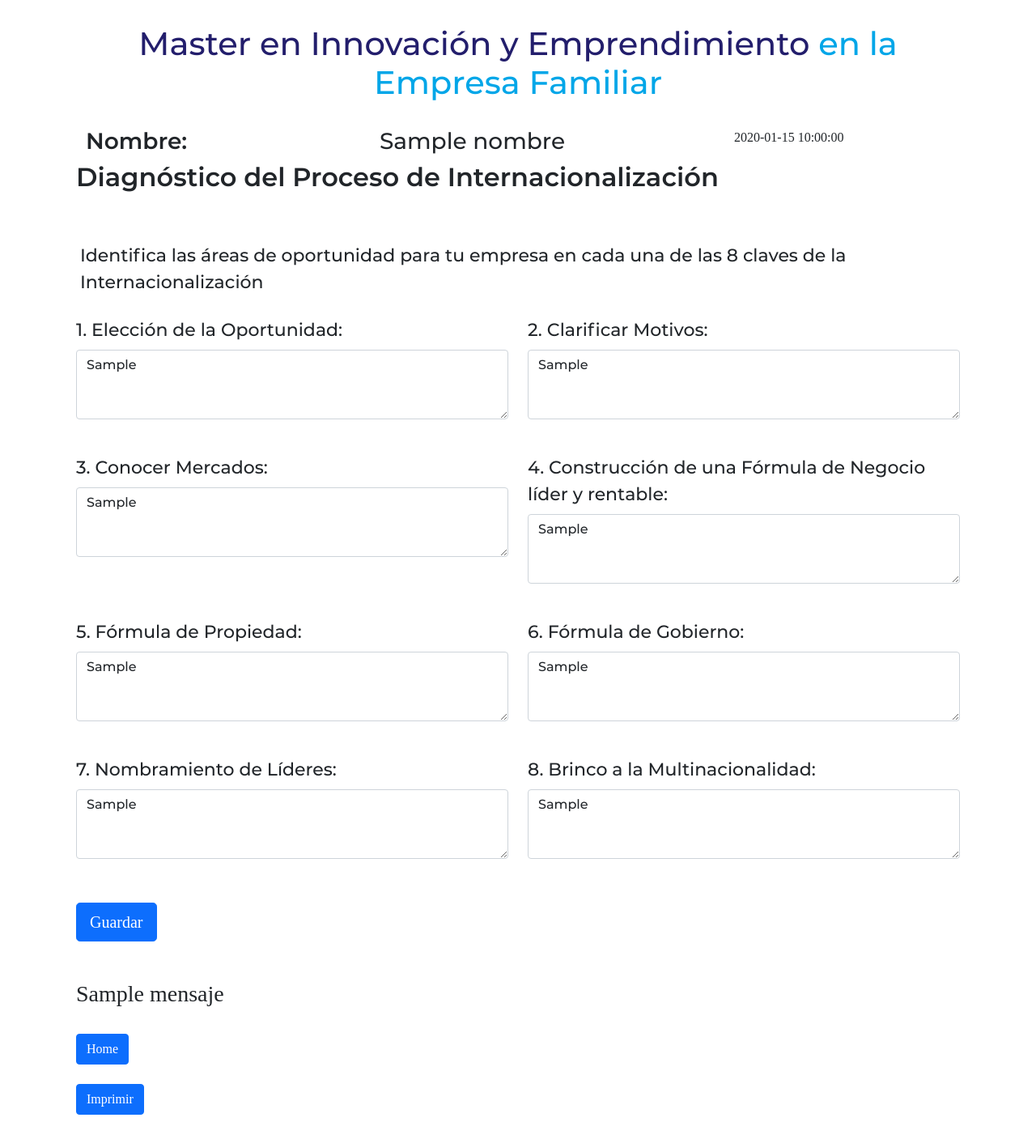
After one commit to k2gutierrez/miyeef, a Flask app: template templates/diagnosticointernacionalizacion.html in a window 1280 px wide. The commit adds this page. Shown: the whole page at 81% size. Run offline with Flask 2, Linux system fonts and the light colour scheme; the template is opened without the code that fills it: most values are stand-ins (such as "Sample title", 1, 10 or a date in 2020); some web fonts are replaced.

Commit message:
se agregó sucesión y dianóstico de internacionalización

```diff
--- a/app.py
+++ b/app.py
@@ -2087,6 +2087,177 @@ def radararmonia():
     r3=r3, r4=r4, r5=r5, r6=r6, r7=r7, r8=r8, labels=labels, values=values)
 
 ###############################################################################################
+@app.route('/sucesion', methods= ['POST', 'GET'])
+def sucesion():
+
+    token = session['user']
+    user = auth.get_account_info(token)
+    localId = user['users'][0]['localId']
+    n = str(db.child(localId).child('NAME').get().val())
+    nombre = n.title()
+    mcont = {}
+    r1 = ''
+    r2 = ''
+    r3 = ''
+    r4 = ''
+    r5 = ''
+    r6 = ''
+    r7 = ''
+    mensaje = ''
+    hoy = date.today()
+
+    r1 = db.child(localId).child('MASTER').child("sucesion").child('r1').get().val()
+    r2 = db.child(localId).child('MASTER').child("sucesion").child('r2').get().val()
+    r3 = db.child(localId).child('MASTER').child("sucesion").child('r3').get().val()
+    r4 = db.child(localId).child('MASTER').child("sucesion").child('r4').get().val()
+    r5 = db.child(localId).child('MASTER').child("sucesion").child('r5').get().val()
+    r6 = db.child(localId).child('MASTER').child("sucesion").child('r6').get().val()
+    r7 = db.child(localId).child('MASTER').child("sucesion").child('r7').get().val()
+    fecha = db.child(localId).child('MASTER').child("sucesion").child('fecha').get().val()
+
+    if r1 is None:
+        r1 = ''
+
+    if r2 is None:
+        r2 = ''
+
+    if r3 is None:
+        r3 = ''
+
+    if r4 is None:
+        r4 = ''
+
+    if r5 is None:
+        r5 = ''
+
+    if r6 is None:
+        r6 = ''
+
+    if r7 is None:
+        r7 = ''
+
+    if fecha is None:
+        fecha = hoy
+    else:
+        fecha
+
+    if request.method == 'POST':
+        r1 = request.form.get('r1')
+        r2 = request.form.get('r2')
+        r3 = request.form.get('r3')
+        r4 = request.form.get('r4')
+        r5 = request.form.get('r5')
+        r6 = request.form.get('r6')
+        r7 = request.form.get('r7')
+
+        mcont = {
+            "r1": r1,
+            "r2": r2,
+            "r3": r3,
+            "r4": r4,
+            "r5": r5,
+            "r6": r6,
+            "r7": r7,
+            "fecha": str(hoy)
+        }
+
+        mc = db.child(localId).child('MASTER').child("sucesion").set(mcont)
+        mc
+        mensaje = 'Los registros han quedado guardados'
+
+    return render_template('sucesion.html', mcont=mcont, mensaje=mensaje, nombre=nombre, fecha=fecha, r1=r1, r2=r2,
+    r3=r3, r4=r4, r5=r5, r6=r6, r7=r7)
+
+###############################################################################################
+@app.route('/diagnosticointernacionalizacion', methods= ['POST', 'GET'])
+def diagnosticointernacionalizacion():
+
+    token = session['user']
+    user = auth.get_account_info(token)
+    localId = user['users'][0]['localId']
+    n = str(db.child(localId).child('NAME').get().val())
+    nombre = n.title()
+    mcont = {}
+    r1 = ''
+    r2 = ''
+    r3 = ''
+    r4 = ''
+    r5 = ''
+    r6 = ''
+    r7 = ''
+    r8 = ''
+    mensaje = ''
+    hoy = date.today()
+
+    r1 = db.child(localId).child('MASTER').child("diagnostico del proceso de internacionalizacion").child('r1').get().val()
+    r2 = db.child(localId).child('MASTER').child("diagnostico del proceso de internacionalizacion").child('r2').get().val()
+    r3 = db.child(localId).child('MASTER').child("diagnostico del proceso de internacionalizacion").child('r3').get().val()
+    r4 = db.child(localId).child('MASTER').child("diagnostico del proceso de internacionalizacion").child('r4').get().val()
+    r5 = db.child(localId).child('MASTER').child("diagnostico del proceso de internacionalizacion").child('r5').get().val()
+    r6 = db.child(localId).child('MASTER').child("diagnostico del proceso de internacionalizacion").child('r6').get().val()
+    r7 = db.child(localId).child('MASTER').child("diagnostico del proceso de internacionalizacion").child('r7').get().val()
+    r8 = db.child(localId).child('MASTER').child("diagnostico del proceso de internacionalizacion").child('r8').get().val()
+    fecha = db.child(localId).child('MASTER').child("diagnostico del proceso de internacionalizacion").child('fecha').get().val()
+
+    if r1 is None:
+        r1 = ''
+
+    if r2 is None:
+        r2 = ''
+
+    if r3 is None:
+        r3 = ''
+
+    if r4 is None:
+        r4 = ''
+
+    if r5 is None:
+        r5 = ''
+
+    if r6 is None:
+        r6 = ''
+
+    if r7 is None:
+        r7 = ''
+
+    if r8 is None:
+        r8 = ''
+
+    if fecha is None:
+        fecha = hoy
+    else:
+        fecha
+
+    if request.method == 'POST':
+        r1 = request.form.get('r1')
+        r2 = request.form.get('r2')
+        r3 = request.form.get('r3')
+        r4 = request.form.get('r4')
+        r5 = request.form.get('r5')
+        r6 = request.form.get('r6')
+        r7 = request.form.get('r7')
+        r8 = request.form.get('r8')
+
+        mcont = {
+            "r1": r1,
+            "r2": r2,
+            "r3": r3,
+            "r4": r4,
+            "r5": r5,
+            "r6": r6,
+            "r7": r7,
+            "r8": r8,
+            "fecha": str(hoy)
+        }
+
+        mc = db.child(localId).child('MASTER').child("diagnostico del proceso de internacionalizacion").set(mcont)
+        mc
+        mensaje = 'Los registros han quedado guardados'
+
+    return render_template('diagnosticointernacionalizacion.html', mcont=mcont, mensaje=mensaje, nombre=nombre, fecha=fecha, r1=r1, r2=r2,
+    r3=r3, r4=r4, r5=r5, r6=r6, r7=r7, r8=r8)
+
+###############################################################################################
 
 
 
--- a/static/c.css
+++ b/static/c.css
@@ -50,6 +50,12 @@
 .txt1 {
     font-family: monserrat-medium;
     text-align: center;
+}
+
+.wow2 {
+    padding: 5px;
+    font-family: monserrat-medium;
+    font-size: 22px;
 }
 
 .wow {
--- /dev/null
+++ b/templates/diagnosticointernacionalizacion.html
@@ -0,0 +1,118 @@
+<!doctype html>
+<html lang="en">
+  <head>
+    <!-- Required meta tags -->
+    <meta charset="utf-8">
+    <meta name="viewport" content="width=device-width, initial-scale=1">
+
+    <link rel="icon" href="../static/logoCedem.png">
+    <link rel="stylesheet" href="../static/c.css">
+    <!-- Bootstrap CSS -->
+    <link href="https://cdn.jsdelivr.net/npm/bootstrap@5.1.3/dist/css/bootstrap.min.css" rel="stylesheet" integrity="sha384-1BmE4kWBq78iYhFldvKuhfTAU6auU8tT94WrHftjDbrCEXSU1oBoqyl2QvZ6jIW3" crossorigin="anonymous">
+
+    <title>DIAGNÓSTICO INTERNACIONALIZACIÓN</title>
+  </head>
+  <body>
+    <div class="container-sm main">
+      <div class="txt1">
+        <h1><span class="opo">Master en Innovación y Emprendimiento </span><span class="creci">en la Empresa Familiar</span></h1>
+      </div>
+    <br>
+    <div class="container-sm row">
+      <div class="col-2 txt2">
+        <h3>Nombre: </h3>
+      </div>
+      <div class="col-7 txt1 txt2">
+        <h3> {{ nombre }}</h3>
+      </div>
+      <div class="col-3">
+        <p>{{ fecha }}</p>
+      </div>
+    </div>
+    <div class="container-sm txt2">
+      <h2>Diagnóstico del Proceso de Internacionalización</h2>
+    </div>
+    <br>
+    <br>
+    <div class="container-sm">
+      <form id="form1" action="/diagnosticointernacionalizacion" method="POST">
+        <div class="mb-3">
+          <div class="wow2">
+            <p>Identifica las áreas de oportunidad para tu empresa en cada una de las 8 claves de
+              la Internacionalización</p>
+          </div>
+          <div class="row">
+            <div class="wow2 col">
+              <label class="form-label" for="r1">1. Elección de la Oportunidad:</label>
+              <textarea class="form-control" id="r1" rows="3" name="r1">{{ r1 }}</textarea>
+              <br>
+            </div>
+            <div class="wow2 col">
+              <label class="form-label" for="r2">2. Clarificar Motivos:</label>
+              <textarea class="form-control" id="r2" rows="3" name="r2">{{ r2 }}</textarea>
+              <br>
+            </div>
+          </div>
+          <div class="row">
+            <div class="wow2 col">
+              <label class="form-label" for="r3">3. Conocer Mercados:</label>
+              <textarea class="form-control" id="r3" rows="3" name="r3">{{ r3 }}</textarea>
+              <br>
+            </div>
+            <div class="wow2 col">
+              <label class="form-label" for="r4">4. Construcción de una Fórmula de
+                Negocio líder y rentable:</label>
+              <textarea class="form-control" id="r4" rows="3" name="r4">{{ r4 }}</textarea>
+              <br>
+            </div>
+          </div>
+          <div class="row">
+            <div class="wow2 col">
+              <label class="form-label" for="r5">5. Fórmula de Propiedad:</label>
+              <textarea class="form-control" id="r5" rows="3" name="r5">{{ r5 }}</textarea>
+              <br>
+            </div>
+            <div class="wow2 col">
+              <label class="form-label" for="r6">6. Fórmula de Gobierno:</label>
+              <textarea class="form-control" id="r6" rows="3" name="r6">{{ r6 }}</textarea>
+              <br>
+            </div>
+          </div>
+          <div class="row">
+            <div class="wow2 col">
+              <label class="form-label" for="r7">7. Nombramiento de Líderes:</label>
+              <textarea class="form-control" id="r7" rows="3" name="r7">{{ r7 }}</textarea>
+              <br>
+            </div>
+            <div class="wow2 col">
+              <label class="form-label" for="r8">8. Brinco a la Multinacionalidad:</label>
+              <textarea class="form-control" id="r8" rows="3" name="r8">{{ r8 }}</textarea>
+              <br>
+            </div>
+          </div>
+        </div>
+        <div class="noprint">
+          <button type="submit" class="btn btn-primary btn-lg">Guardar</button>
+        </div>
+      </form>
+      <br>
+      <br>
+      <div class="noprint">
+        <h3>{{ mensaje }}</h3>
+        <br>
+        <button type="button" class="btn btn-primary" onclick="window.location.href='/home'">Home</button>
+        <br>
+        <br>
+        <button type="button" class="btn btn-primary" onclick="print()">Imprimir</button>
+        <br>
+      </div>
+    </div>
+
+
+
+    </div>
+
+    <script src="https://cdn.jsdelivr.net/npm/bootstrap@5.1.3/dist/js/bootstrap.bundle.min.js" integrity="sha384-ka7Sk0Gln4gmtz2MlQnikT1wXgYsOg+OMhuP+IlRH9sENBO0LRn5q+8nbTov4+1p" crossorigin="anonymous"></script>
+
+  </body>
+</html>
--- a/templates/home.html
+++ b/templates/home.html
@@ -134,12 +134,12 @@
           <br>
           <a href="/radararmonia2">Radar de Armonía Familiar Análisis</a>
           <br>
-          <a href="/sucesion">Sucesión</a> #############
+          <a href="/sucesion">Sucesión</a>
           <br>
           <br>
           <br>
           <P>La Empresa Familiar en el Sigo XXI</P>
-          <a href="/diagnosticointernacionalizacion">Diagnóstico de Proceso de Internacionalización</a> #############
+          <a href="/diagnosticointernacionalizacion">Diagnóstico de Proceso de Internacionalización</a>
           <br>
           <a href="/mapaformulanegocio">Mapa de la Fórmula de Negocio</a> #############
           <br>
```
Also changed, not shown: templates/sucesion.html (added, +111 -0 lines).
